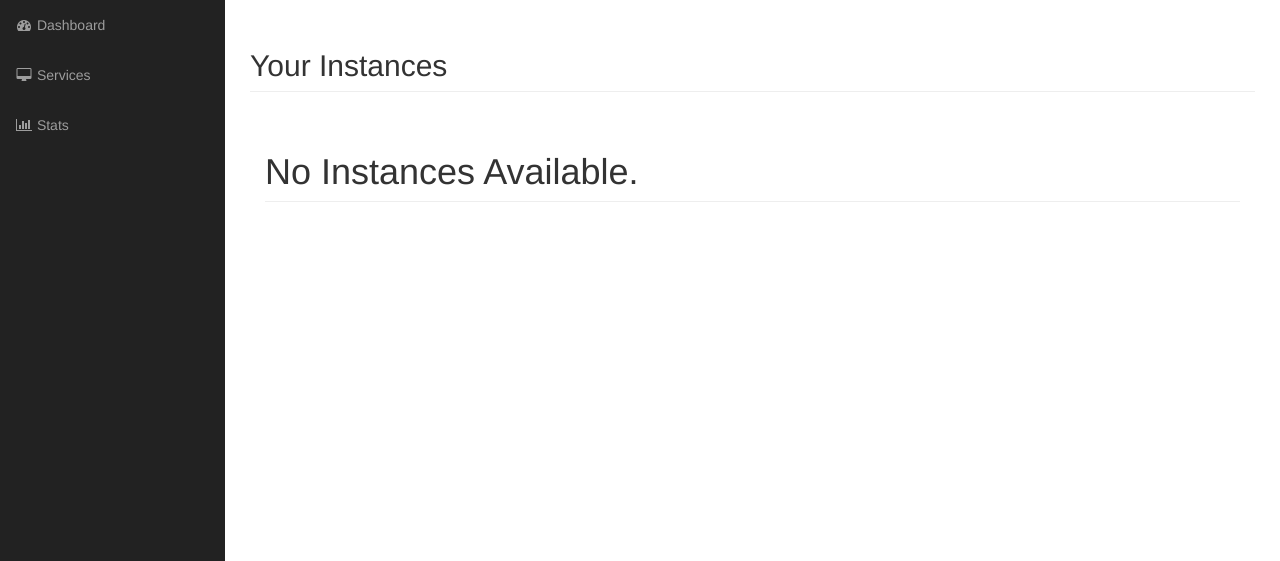
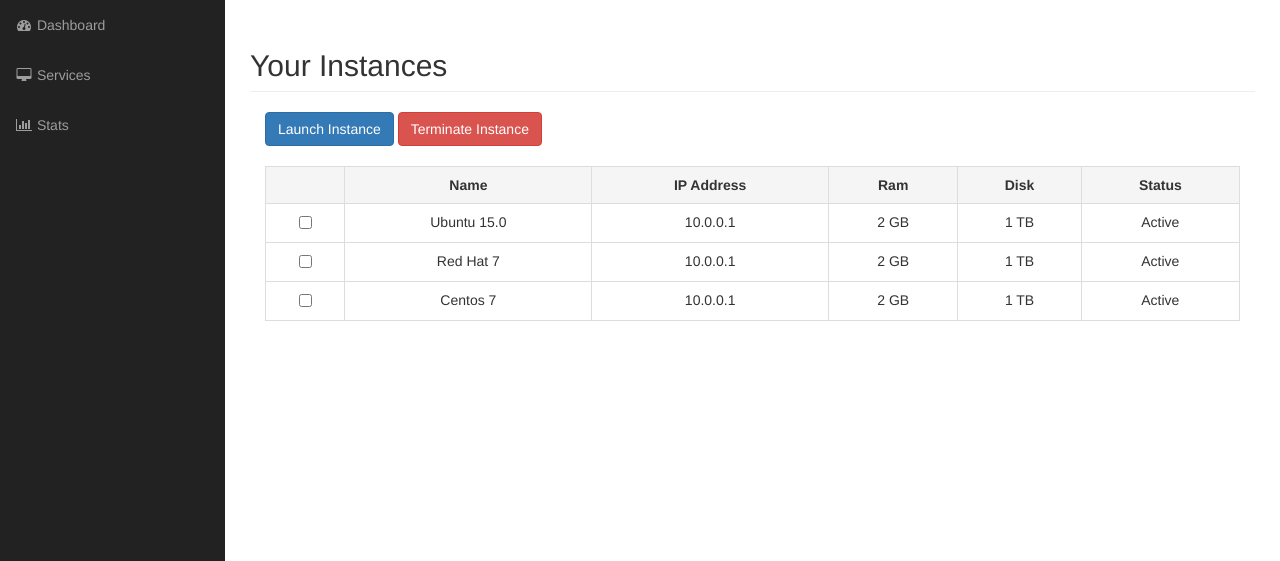
Before and after one commit to adityaup22/Cloop, a PHP site: page /instance.php in a window 1280 px wide. Shown: the part 51-612 px from the top of the page. Run offline with PHP 8.4, Linux system fonts and the light colour scheme; the visitor is signed in with stand-in values (Sample User, id 1); data that the repository does not hold is empty.

Commit message:
checkboxes added for instances
right now  html and css is done ..... working on launching and
terminating instances

```diff
--- a/css/instance.css
+++ b/css/instance.css
@@ -4,7 +4,13 @@
 
 
 th{
-	background-color:#f5f5f5}
+	background-color:#f5f5f5;
+	text-align:center;}
+td{
+	text-align:center;}
+
+btn{
+	padding-left:10px;}
 
 .launch{
 	padding:7px;
--- a/instance.php
+++ b/instance.php
@@ -198,10 +198,55 @@ confirm_logged_in();
 
                 <!--------------------------------------------- table for instance--------------------------->
                 <div class="container-fluid " id="main">
+
+                <form id="iform"  role="form" method="post" action=""></form>
+
+                <button type="submit" class="btn-primary btn " form="iform">Launch Instance</button>
+               <button type="submit" class="btn-danger btn" form="iform" >Terminate Instance</button><br/>
+
+
                <table class="table table-bordered   table-hover table-responsive mytable" id="instancetable">
 
+
+               <br>
+               <th></th>
+               <th>Name</th>
+               <th>IP Address</th>
+               <th>Ram</th>
+               <th>Disk</th>
+               <th>Status</th>
+
+               <tr>
+               	<td><input type="checkbox" form="iform" value="1"></td>
+               	<td>Ubuntu 15.0 </td>
+                <td>10.0.0.1</td>
+                <td>2 GB</td>
+                <td>1 TB</td>
+                <td>Active</td>
+               </tr>
+
+               <tr>
+               	<td><input type="checkbox" form="iform" value="2"></td>
+               	<td>Red Hat 7 </td>
+                <td>10.0.0.1</td>
+                <td>2 GB</td>
+                <td>1 TB</td>
+                <td>Active</td>
+               </tr>
+               <tr>
+               	<td><input type="checkbox" form="iform" value="3"></td>
+               	<td>Centos 7 </td>
+                <td>10.0.0.1</td>
+                <td>2 GB</td>
+                <td>1 TB</td>
+                <td>Active</td>
+               </tr>
+
+
+
+               <!--
 				    <?php
-				   // If  INstance Available then,,
+				/*   // If  INstance Available then,,
 				  $query= "SELECT * FROM instance WHERE username='{$_SESSION['username']}' ";
 				$result=mysql_query($query,$connection);
 				while($user=mysql_fetch_array($result))
@@ -221,9 +266,9 @@ confirm_logged_in();
 					 if(!isset($os))
 						echo "<h1 class=\"page-header\" id=\"head\">No Instances Available. </h1>";
 
-					  ?>
+					 */ ?>
 
-
+               -->
 
                </table>
                 </div>
```
